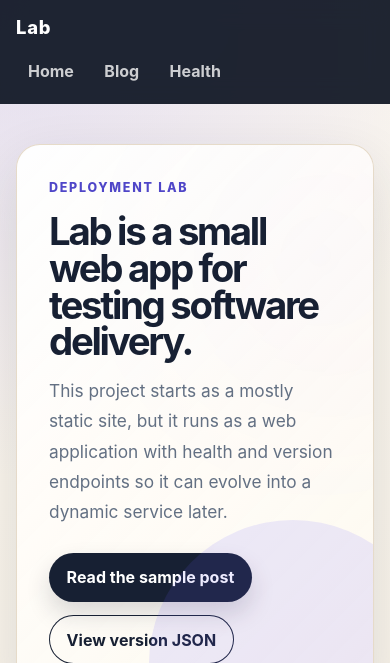
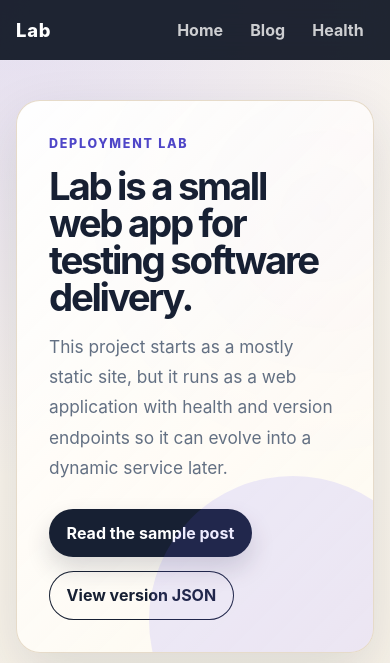
Before and after one commit to acjacobson/lab, a FastAPI app: page / in a window 390 px wide. Shown: the top 663 px of the page. Run offline with FastAPI, Linux system fonts and the light colour scheme.

Commit message:
fix: stabilize sticky mobile header

```diff
--- a/lab/static/styles.css
+++ b/lab/static/styles.css
@@ -28,11 +28,14 @@ body {
 .site-header {
   position: sticky;
   top: 0;
+  left: 0;
+  right: 0;
   z-index: 10;
   display: flex;
   justify-content: space-between;
   align-items: center;
   gap: 1rem;
+  width: 100%;
   padding: 1rem clamp(1rem, 4vw, 4rem);
   background: rgba(18, 24, 38, 0.94);
   color: #fff;
@@ -207,12 +210,26 @@ code {
 
 @media (max-width: 620px) {
   .site-header {
-    align-items: flex-start;
-    flex-direction: column;
+    gap: 0.65rem;
+    padding: 0.8rem 1rem;
+  }
+
+  .brand {
+    flex: 0 0 auto;
   }
 
   nav {
-    justify-content: flex-start;
+    flex: 1 1 auto;
+    flex-wrap: nowrap;
+    justify-content: flex-end;
+    max-width: 100%;
+    overflow-x: auto;
+    -webkit-overflow-scrolling: touch;
+  }
+
+  nav a {
+    flex: 0 0 auto;
+    padding-inline: 0.65rem;
   }
 
   .hero {
```
Also changed, not shown: tests/test_app.py (+10 -0 lines).
